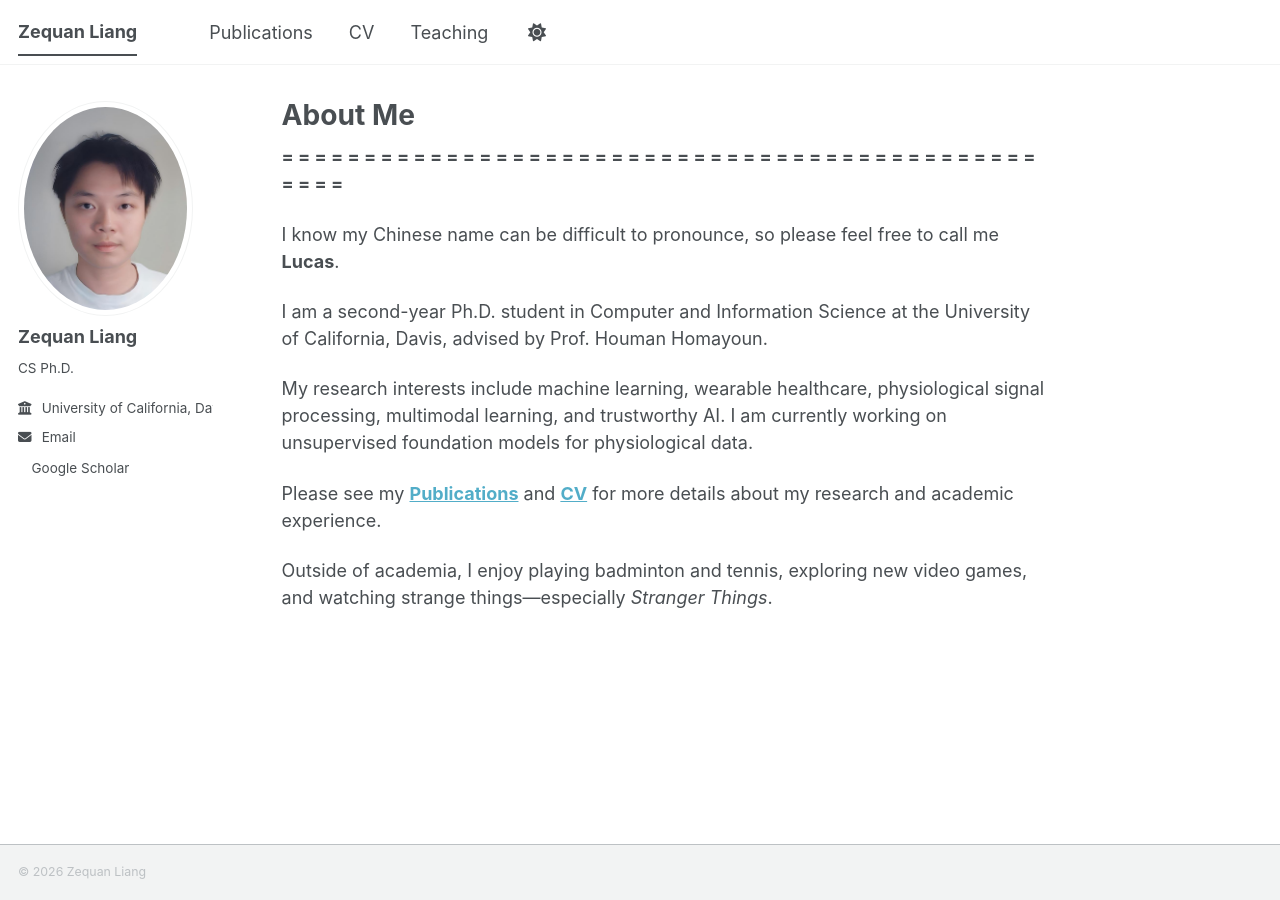
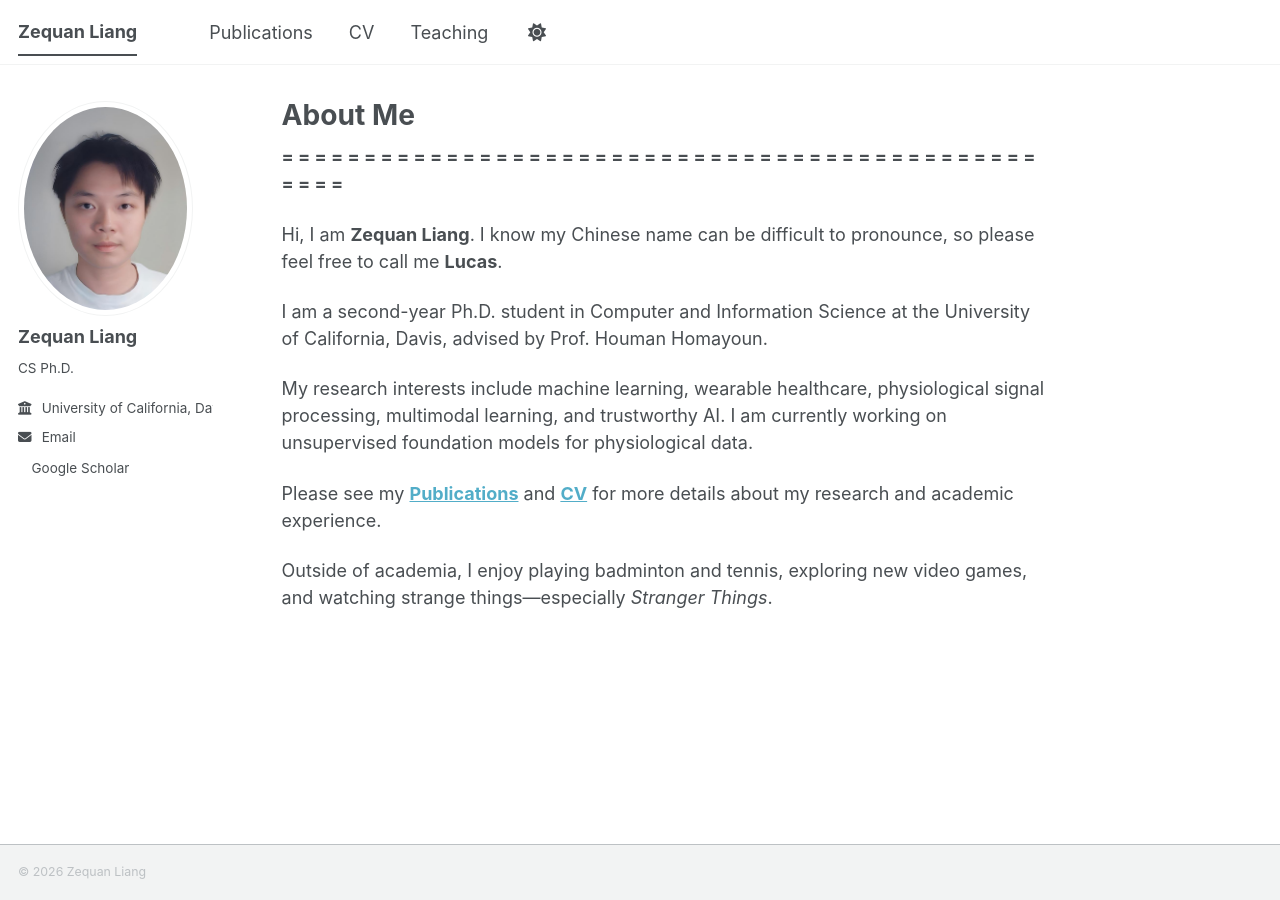
Before and after one commit to HzO-py/HzO-py.github.io, a Jekyll site: the page built from _pages/about.md, in a window 1280 px wide. Built offline with Jekyll 4.4.1, drawn with Linux system fonts in a browser that asks for light colours; a style sheet for code colours, icons or effects is not loaded.

```diff
--- a/_config.yml
+++ b/_config.yml
@@ -1,10 +1,4 @@
-# Welcome to Jekyll!
-#
-# This config file is meant for settings that affect your entire site, values
-# which you are expected to set up once and rarely need to edit after that.
-# For technical reasons, this file is *NOT* reloaded automatically when you use
-# `jekyll serve -l -H localhost`. If you change this file, please restart the
-# server process.
+# Zequan Liang's personal website
 
 # Basic Site Settings
 locale                   : "en-US"
@@ -12,7 +6,7 @@ site_theme               : "default" # The available themes options are "default
 title                    : "Zequan Liang"
 title_separator          : "-"
 name                     : &name "Zequan Liang"
-description              : &description "CS Ph.D."
+description              : &description "Zequan Liang's personal website"
 url                      : "https://hzo-py.github.io" # Not provided in the CV; set this to the deployed site URL.
                                                            # Example: "https://[your GitHub username].github.io"
 baseurl                  : "" # the subpath of your site, e.g. "/blog"
--- a/_pages/about.md
+++ b/_pages/about.md
@@ -1,6 +1,7 @@
 ---
 permalink: /
 title: "About Me"
+description: "Zequan Liang's personal website"
 author_profile: true
 redirect_from:
   - /about/
@@ -9,7 +10,7 @@ redirect_from:
 
 **= = = = = = = = = = = = = = = = = = = = = = = = = = = = = = = = = = = = = = = = = = = = = = = = = =**
 
-I know my Chinese name can be difficult to pronounce, so please feel free to call me **Lucas**.
+Hi, I am **Zequan Liang**. I know my Chinese name can be difficult to pronounce, so please feel free to call me **Lucas**.
 
 I am a second-year Ph.D. student in Computer and Information Science at the University of California, Davis, advised by Prof. Houman Homayoun.
 
```
